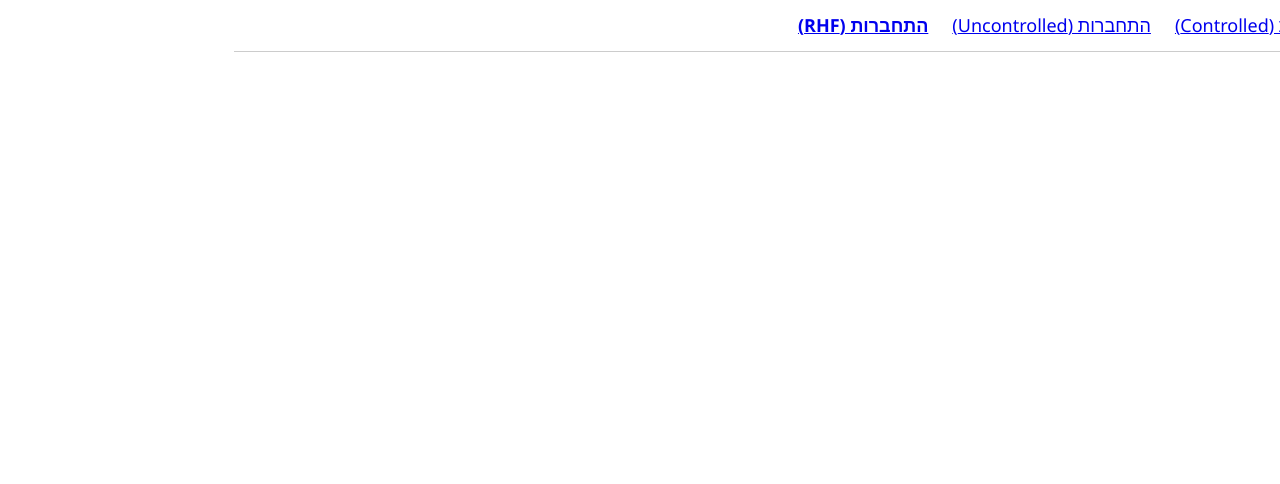
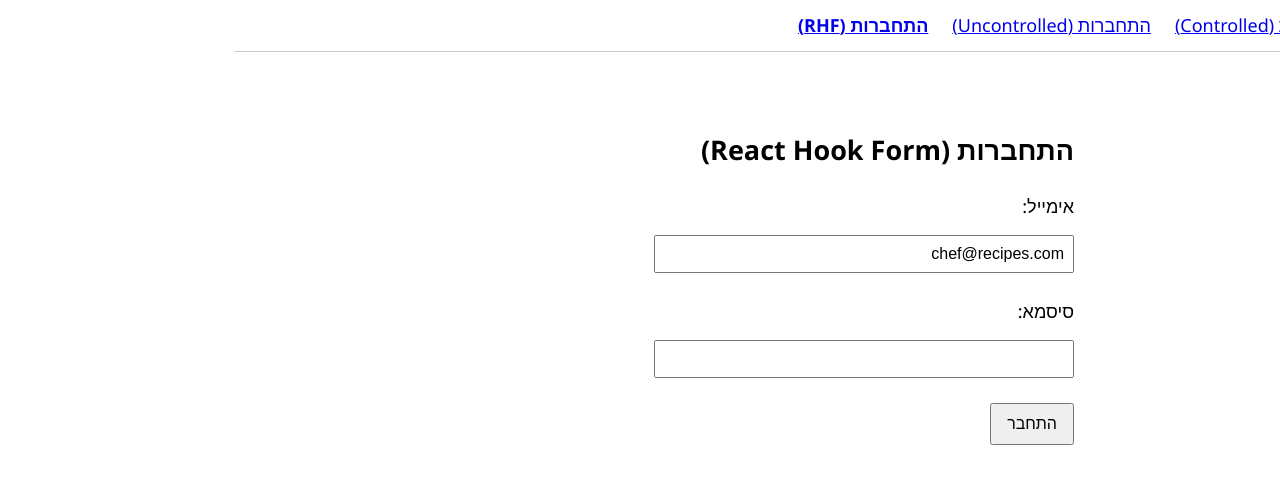
Before and after one commit to AVIYA-M/react-hw6, a React (Vite) app: page /login/rhf in a window 1280 px wide. Shown: the top 484 px of the page. Built offline with nearby package versions, Linux system fonts and the light colour scheme.

Commit message:
implement login form with react-hook-form

```diff
--- a/package.json
+++ b/package.json
@@ -12,8 +12,11 @@
     "preview": "vite preview"
   },
   "dependencies": {
+    "@hookform/resolvers": "^7.0.6",
+    "joi": "^18.3.2",
     "react": "^19.2.7",
     "react-dom": "^19.2.7",
+    "react-hook-form": "^7.92.0",
     "react-router": "^8.0.0"
   },
   "devDependencies": {
--- a/src/login/Rhf.jsx
+++ b/src/login/Rhf.jsx
@@ -1,3 +1,101 @@
+import { useForm } from "react-hook-form";
+import { joiResolver } from "@hookform/resolvers/joi";
+import Joi from "joi";
+import { useNavigate } from "react-router";
+import { login } from "../services/auth";
+import { useState } from "react";
+
+const schema = Joi.object({
+  email: Joi.string()
+    .email({ tlds: { allow: false } })
+    .required()
+    .messages({
+      'string.empty': 'אימייל הוא שדה חובה',
+      'string.email': 'כתובת האימייל אינה תקינה',
+    }),
+  password: Joi.string()
+    .min(6)
+    .required()
+    .messages({
+      'string.empty': 'סיסמה היא שדה חובה',
+      'string.min': 'הסיסמה חייבת להכיל לפחות 6 תווים',
+    }),
+});
+
 export default function Rhf() {
-  return <h1>RHF Login</h1>;
+  const navigate = useNavigate();
+  const [generalError, setGeneralError] = useState("");
+  const {
+    register,
+    handleSubmit,
+    formState: { errors, touchedFields, isSubmitting },
+  } = useForm({
+    resolver: joiResolver(schema),
+    defaultValues: {
+      email: "chef@recipes.com",
+      password: "",
+    },
+  });
+  const onSubmit = (data) => {
+    setGeneralError("");
+    const user = login({ email: data.email, password: data.password });
+
+    if (!user) {
+      setGeneralError("אימייל או סיסמא שגויים");
+    }
+    else {
+      navigate("/recipes");
+    }
+  };
+
+  return (
+    <div style={{ maxWidth: "400px", margin: "20px auto", padding: "20px" }}>
+      <h2>התחברות (React Hook Form)</h2>
+
+      <form onSubmit={handleSubmit(onSubmit)} noValidate>
+        <div style={{ marginBottom: "15px" }}>
+          <label style={{ display: "block", marginBottom: "5px" }}>אימייל:</label>
+          <input
+            type="email"
+            {...register("email")}
+            style={{ width: "100%", padding: "8px" }}
+          />
+          {touchedFields.email && errors.email && (
+            <span style={{ color: "red", fontSize: "14px" }}>
+              {errors.email.message}
+            </span>
+          )}
+        </div>
+
+        <div style={{ marginBottom: "15px" }}>
+          <label style={{ display: "block", marginBottom: "5px" }}>סיסמא:</label>
+          <input
+            type="password"
+            {...register("password")}
+            style={{ width: "100%", padding: "8px" }}
+          />
+          {touchedFields.password && errors.password && (
+            <span style={{ color: "red", fontSize: "14px" }}>
+              {errors.password.message}
+            </span>
+          )}
+        </div>
+
+        {generalError && (
+          <div style={{ color: "red", marginBottom: "15px", fontWeight: "bold" }}>
+            {generalError}
+          </div>
+        )}
+
+        <button
+          type="submit"
+          disabled={isSubmitting}
+          style={{ padding: "10px 15px", cursor: "pointer" }}
+        >
+          {isSubmitting ? "מתחבר..." : "התחבר"}
+        </button>
+      </form>
+    </div>
+  );
+
 }
```
Also changed, not shown: 1 other file (tests, documents, lock files or other folders).
